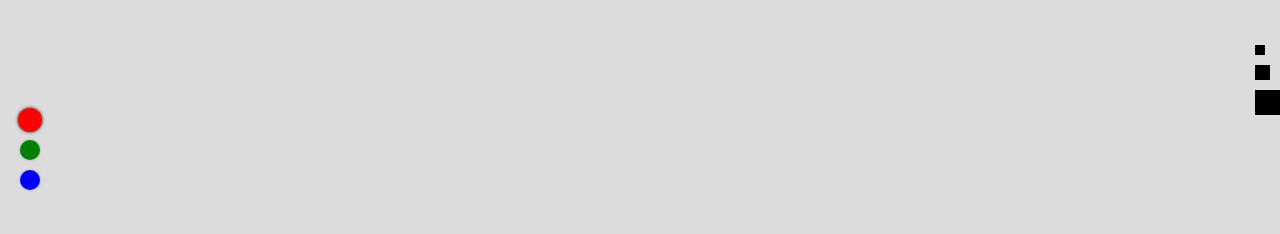
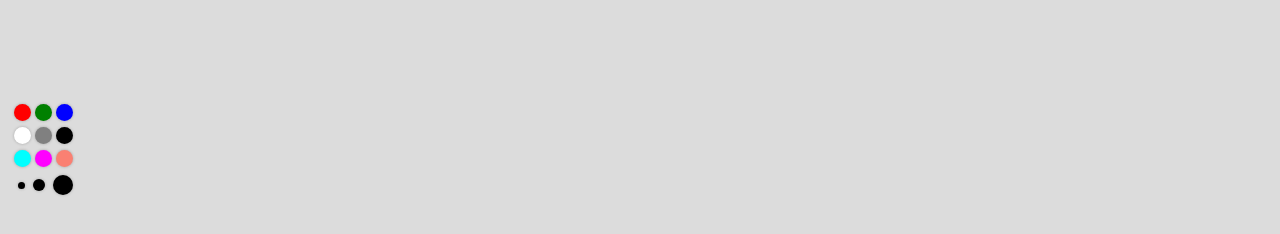
Before and after one commit to itLeeyw/nhwc, a plain HTML site: page index.html in a window 1280 px wide. Drawn offline with Linux system fonts and the light colour scheme.

Commit message:
updata icon&bj

```diff
--- a/canvas.js
+++ b/canvas.js
@@ -52,10 +52,10 @@ save.onclick = function(){
     _a.click()
 }
 
-colors = [red,green,blue]
-red.onclick = function(){
-    context.fillStyle = 'red'
-    context.strokeStyle = 'red'
+colors = [red,green,blue,white,gray,black,aqua,fuchsia,salmonpink]
+red.onclick = function(e){
+    context.fillStyle = e.path[0].id
+    context.strokeStyle = e.path[0].id
     onColor(red);
 }
 green.onclick = function(){
@@ -68,13 +68,45 @@ blue.onclick = function(){
     context.strokeStyle = 'blue'
     onColor(blue);
 }
+white.onclick = function(){
+    context.fillStyle = 'white'
+    context.strokeStyle = 'white'
+    onColor(white);
+}
+gray.onclick = function(){
+    context.fillStyle = 'gray'
+    context.strokeStyle = 'gray'
+    onColor(gray);
+}
+black.onclick = function(){
+    context.fillStyle = 'black'
+    context.strokeStyle = 'black'
+    onColor(black);
+}
+aqua.onclick = function(){
+    context.fillStyle = 'aqua'
+    context.strokeStyle = 'aqua'
+    onColor(aqua);
+}
+fuchsia.onclick = function(){
+    context.fillStyle = 'fuchsia'
+    context.strokeStyle = 'fuchsia'
+    onColor(fuchsia);
+}
+salmonpink.onclick = function(){
+    context.fillStyle = 'salmonpink'
+    context.strokeStyle = 'salmonpink'
+    onColor(salmonpink);
+}
+
+
 
 
 function onColor(c){
     len = colors.length;
     for(i = 0; i < len; i++)
         if(c != colors[i]){
-            console.log(colors[i])
+            // console.log(colors[i])
             colors[i].classList.remove('active')
         }
     c.classList.add('active')
--- a/index.css
+++ b/index.css
@@ -54,24 +54,62 @@ ul,ol{
     transition: all 0.3s;
     box-shadow: 0 0 3px rgba(0, 0, 0, 0.25);
 }
-.colors > li.active{
+td.active{
     box-shadow: 0 0 3px rgba(0, 0, 0, 0.9);
     transform: scale(1.2)
 }
 
-.colors > li.red{
+.spec{position: fixed;left: 16px;top: 173px;}
+.spec > .small{width: 5px;height: 5px; background: black}
+.spec > .mid{width: 10px;height: 10px; background: black}
+.spec > .large{width: 18px;height: 18px; background: black}
+
+.table-attr{
+    position: fixed;
+
+    left: 10px;
+
+}
+td{
+    display: inline-block;
+    width: 15px;
+    height: 15px;
+    border-radius: 50%;
+    margin: 2px 2px;
+    transition: all 0.3s;
+    box-shadow: 0 0 3px rgba(0, 0, 0, 0.25);
+
+}
+
+td.red{
     background: red;
 }
-
-.colors > li.green{
+td.green{
     background: green;
 }
-
-.colors > li.blue{
+td.blue{
     background: blue;
 }
-.spec{position: fixed;right: 0;top: 35px;}
-.spec > li{margin:10px 0;}
-.spec > .small{width: 10px;height: 10px; background: black}
-.spec > .mid{width: 15px;height: 15px; background: black}
-.spec > .large{width: 25px;height: 25px; background: black}
+td.white{
+    background: white;
+}
+td.gray{
+    background: gray;
+}
+td.black{
+    background: black;
+}
+td.aqua{
+    background: aqua;
+}
+td.fuchsia{
+    background: fuchsia;
+}
+td.salmonpink{
+    background: salmon;
+}
+.size > td{
+    text-align: center;
+    justify-items: center;
+    font-size: 10px;
+}
--- a/index.html
+++ b/index.html
@@ -29,18 +29,29 @@
         </svg>
     </div>
 
-    <ol class="colors">
-        <li id=red class="red active"></li>
-        <li id=green class="green"></li>
-        <li id=blue class="blue"></li>
-    </ol>
 
-    <ol class="spec">
-        <li id=small class="small"></li>
-        <li id=mid class="mid"></li>
-        <li id=large class="large"></li>
-    </ol>
-
+    <table class="table-attr colors">
+        <tr>
+            <td id=red class="red"></td>
+            <td id=green class="green"></td>
+            <td id=blue class="blue"></td>
+        </tr>
+        <tr>
+            <td id=white class="white"></td>
+            <td id=gray class="gray"></td>
+            <td id=black class="black"></td>
+        </tr>
+        <tr>
+            <td id=aqua class="aqua"></td>
+            <td id=fuchsia class="fuchsia"></td>
+            <td id=salmonpink class="salmonpink"></td>
+        </tr>
+        <tr class="size spec">
+            <td id=small class="small" ></td>
+            <td id=mid class="mid"></td>
+            <td id=large class="large"></td>
+        </tr>
+    </table>
 
     <script type="text/javascript" src="./canvas.js"></script>
 </body>
```
